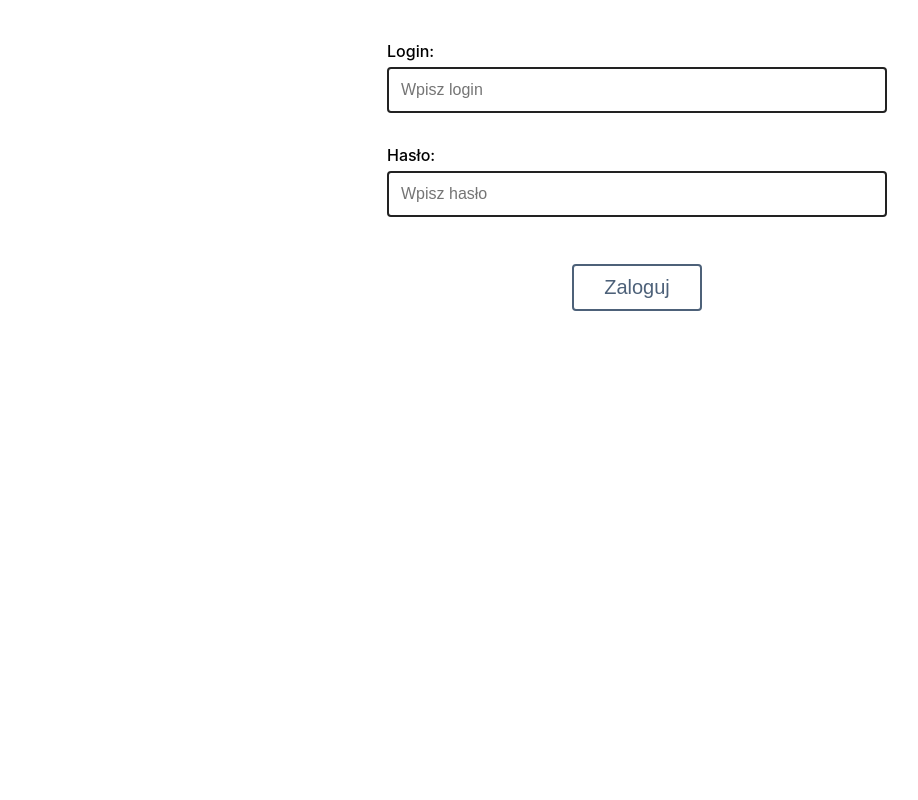
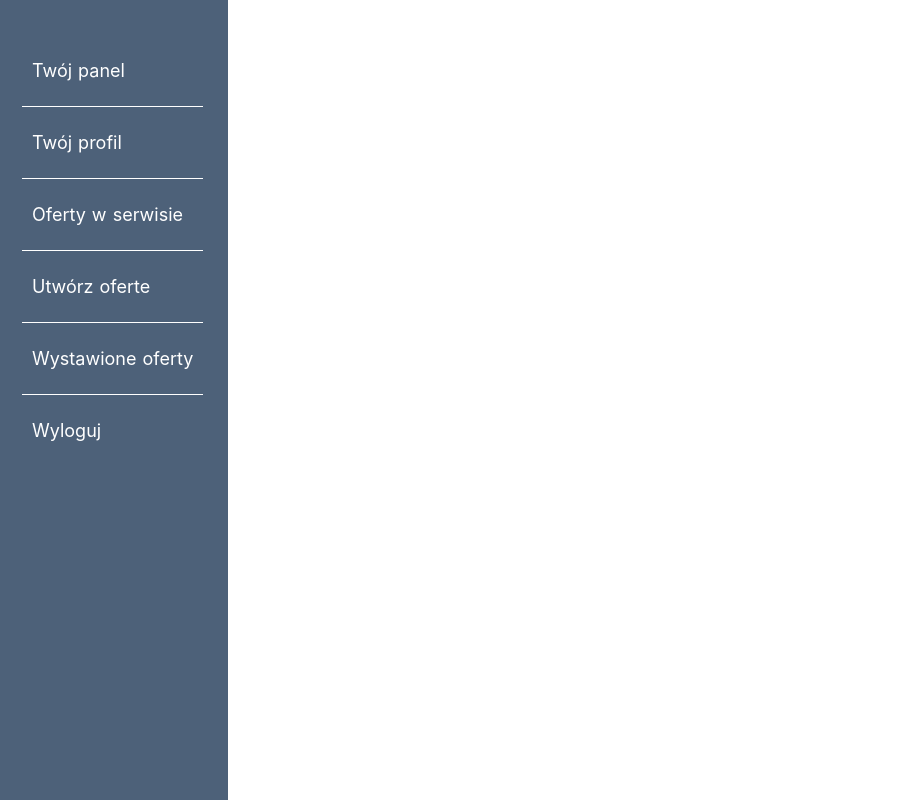
Before and after one commit to SG-WebDev/OMS, a Nuxt app: page /clientPanel in a window 1280 px wide. Both pictures are taken after a click on the button "Zaloguj". Shown: the whole page, without its empty margins (3-921 px from the left). Built offline with nearby package versions, Linux system fonts and the light colour scheme.

Commit message:
Add client side login method, Add Navbar component

```diff
--- /dev/null
+++ b/components/Navbar.vue
@@ -0,0 +1,52 @@
+<template>
+  <nav class="nav">
+    <ul class="nav__List">
+      <li class="nav__Item">
+        <NuxtLink :to="panelURL">Twój panel</NuxtLink>
+      </li>
+      <li class="nav__Item">
+        <NuxtLink :to="profileURL">Twój profil</NuxtLink>
+      </li>
+      <li class="nav__Item">
+        <NuxtLink to="/offerList">Oferty w serwisie</NuxtLink>
+      </li>
+      <li v-if="userType === 'client'" class="nav__Item">
+        <NuxtLink to="/addOffer">Utwórz oferte</NuxtLink>
+      </li>
+      <li v-if="userType === 'client'" class="nav__Item">
+        <NuxtLink to="">Wystawione oferty</NuxtLink>
+      </li>
+      <li v-if="userType === 'contractor'" class="nav__Item">
+        <NuxtLink to="">Podjęte oferty</NuxtLink>
+      </li>
+      <li class="nav__Item" @click="logout()">
+        <a>Wyloguj</a>
+      </li>
+    </ul>
+  </nav>
+</template>
+
+<script>
+export default {
+  name: "Navbar",
+  props: ['userType'],
+  computed: {
+    panelURL() {
+      return `/${this.userType}Panel`;
+    },
+    profileURL() {
+      return `/${this.userType}Profile`;
+    }
+  },
+  methods: {
+    logout() {
+      localStorage.setItem("logged", "false");
+      this.$router.push({ name: "index" });
+    }
+  }
+}
+</script>
+
+<style scoped>
+
+</style>
--- a/layouts/default.vue
+++ b/layouts/default.vue
@@ -7,6 +7,7 @@
 :root {
   --mainColor: #4D6179;
   --mainHoverColor: #607793;
+  --blackColor: #222222;
 }
 
 html {
@@ -35,6 +36,10 @@ html {
   margin: 0;
 }
 
+.content {
+  display: flex;
+  min-height: 100vh;
+}
 .buttonPanel {
   margin: 25px;
 }
@@ -91,7 +96,7 @@ html {
   display: block;
   font-weight: 200;
   font-size: 100px;
-  color: #222222;
+  color: var(--blackColor);
   letter-spacing: 1px;
   line-height: 1;
 }
@@ -100,7 +105,7 @@ html {
   font-size: 64px;
   font-weight: 400;
   line-height: 1;
-  color: #222222;
+  color: var(--blackColor);
 }
 
 .form {
@@ -131,11 +136,47 @@ html {
   border-radius: 4px;
   padding: 12px;
   outline: none;
-  border: 2px solid #222222;
+  border: 2px solid var(--blackColor);
+}
+.input--textarea {
+  min-height: 200px;
 }
 
 .input:focus {
   border-color: var(--mainColor);
 }
 
+.nav {
+  background-color: var(--mainColor);
+  padding: 25px 15px;
+}
+
+.nav__List {
+  display: flex;
+  flex-direction: column;
+  padding: 10px;
+}
+
+.nav__Item {
+  list-style: none;
+  padding: 25px 0;
+  cursor: pointer;
+  border-bottom: 1px solid #ffffff;
+}
+
+.nav__Item:last-child {
+  border-color: transparent;
+}
+
+.nav__Item a {
+  text-decoration: none;
+  color: #ffffff;
+  padding: 10px;
+}
+
+.nav__Item a:hover , .nav__Item a:focus {
+  color: var(--blackColor);
+  outline: 0;
+}
+
 </style>
--- a/pages/addOffer.vue
+++ b/pages/addOffer.vue
@@ -6,7 +6,7 @@
     </div>
     <div class="formItem">
       <label class="label" for="desc">Opis:</label>
-      <textarea class="input" id="desc" placeholder="Wpisz Opis"></textarea>
+      <textarea class="input input--textarea" id="desc" placeholder="Wpisz Opis"></textarea>
     </div>
     <div class="formItem">
       <label class="label" for="price">Kwota (PLN):</label>
--- a/pages/clientPanel.vue
+++ b/pages/clientPanel.vue
@@ -1,6 +1,6 @@
 <template>
   <div v-if="showPanel" class="content">
-    content
+    <Navbar userType="client"/>
   </div>
   <div v-else class="form">
     <div class="formItem">
@@ -12,21 +12,35 @@
       <input class="input" id="password" type="password" placeholder="Wpisz hasło">
     </div>
     <div class="formItem formItem--submit">
-      <button class="button button--alt">Zaloguj</button>
+      <button class="button button--alt" @click="login()">Zaloguj</button>
     </div>
   </div>
 </template>
 
 <script>
+import Navbar from "@/components/Navbar";
 export default {
-name: "clientPanel",
+  name: "clientPanel",
+  components: {Navbar},
   data() {
     return {
-      showPanel: false
+      showPanel: false,
     }
   },
   methods: {
-
+    login() {
+      localStorage.setItem("logged", "true");
+      this.showPanel = true;
+    }
+  },
+  mounted() {
+    let logged = localStorage.getItem("logged");
+    if(logged === "true") {
+      this.showPanel = true;
+    }
+    else {
+      this.showPanel = false;
+    }
   }
 }
 </script>
--- a/pages/contractorPanel.vue
+++ b/pages/contractorPanel.vue
@@ -1,6 +1,7 @@
 <template>
   <div v-if="showPanel" class="content">
-
+    <Navbar user-type="contractor"/>
+    <section content="section"></section>
   </div>
   <div v-else class="form">
     <div class="formItem">
@@ -12,21 +13,35 @@
       <input class="input" id="password" type="password" placeholder="Wpisz hasło">
     </div>
     <div class="formItem formItem--submit">
-      <button class="button button--alt">Zaloguj</button>
+      <button class="button button--alt" @click="login()">Zaloguj</button>
     </div>
   </div>
 </template>
 
 <script>
+import Navbar from "@/components/Navbar";
 export default {
-name: "contractorPanel",
+  name: "contractorPanel",
+  components: {Navbar},
   data() {
     return {
       showPanel: false
     }
   },
   methods: {
-
+    login() {
+      localStorage.setItem("logged", "true");
+      this.showPanel = true;
+    }
+  },
+  mounted() {
+    let logged = localStorage.getItem("logged");
+    if(logged) {
+      this.showPanel = true;
+    }
+    else {
+      this.showPanel = false;
+    }
   }
 }
 </script>
```
